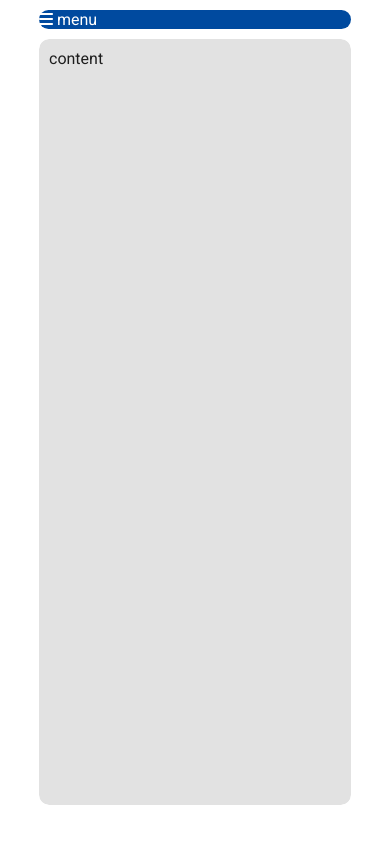
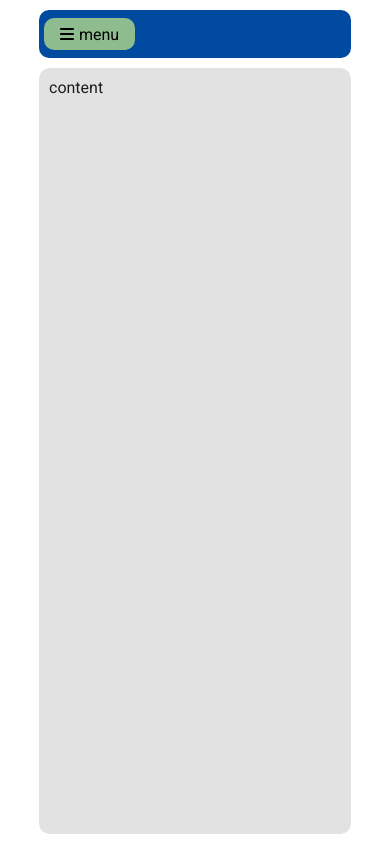
Before and after one commit to faberthet/cv, an Angular app: page / in a window 390 px wide. Built offline with nearby package versions, Linux system fonts and the light colour scheme.

Commit message:
update angular version et toggle menu

```diff
--- a/angular.json
+++ b/angular.json
@@ -104,5 +104,7 @@
       }
     }
   },
-  "defaultProject": "cv"
+  "cli": {
+    "analytics": false
+  }
 }
--- a/src/app/app.component.css
+++ b/src/app/app.component.css
@@ -1,11 +1,30 @@
+
+.toolbarcontainer{
+    width: 80%;
+    margin: 0 auto;
+    height: 3rem ;
+    background-color: #004a9f;
+    margin-top: 10px;
+    border-radius: 10px;
+    display: flex;
+    align-items: center;
+}
 .toolbar{
-    background-color: #004a9f;
-    color: white;
-    width: 80%;
-border-radius: 10px;
-    margin: 0 auto;
-    margin-top: 10px;
+    height: 2rem;
+ margin-left: 5px;
+    padding: 0 1rem;
+    /* padding-top: 4px; */
+    background-color: darkseagreen;;
+    border-radius: 10px;
+    width: max-content;
     display: none;
+}
+
+.toolbar:hover{
+    cursor: pointer;
+}
+.bars{
+    margin-right: 5px;
 }
 
 mat-sidenav-container{
@@ -39,8 +58,8 @@ mat-sidenav-content{
     }
 
     .toolbar{
-        display: block;
-
+        display: flex;
+        align-items: center;
     }
     mat-sidenav-container{
         /* margin-bottom: 10px; */
--- a/src/app/app.component.html
+++ b/src/app/app.component.html
@@ -1,12 +1,12 @@
 <!-- <mat-toolbar (click)="sidenav.toggle()">
   CV Fabrice Berthet
 </mat-toolbar> -->
-
-<div class="toolbar" (click)="sidenav.toggle()">
-  <fa-icon class="bars"  [icon]="faBars" *ngIf="sidenav.mode === 'over'"></fa-icon>
-menu
+<div class="toolbarcontainer">
+  <div class="toolbar" (click)="sidenav.toggle()">
+    <fa-icon class="bars"  [icon]="faBars" ></fa-icon>
+    menu
+  </div>
 </div>
-
 <mat-sidenav-container>
 
   <mat-sidenav #sidenav="matSidenav">
--- a/tsconfig.json
+++ b/tsconfig.json
@@ -16,7 +16,7 @@
     "experimentalDecorators": true,
     "moduleResolution": "node",
     "importHelpers": true,
-    "target": "es2017",
+    "target": "es2020",
     "module": "es2020",
     "lib": [
       "es2020",
```
Also changed, not shown: package.json (+12 -12 lines), 1 other file (tests, documents, lock files or other folders).
